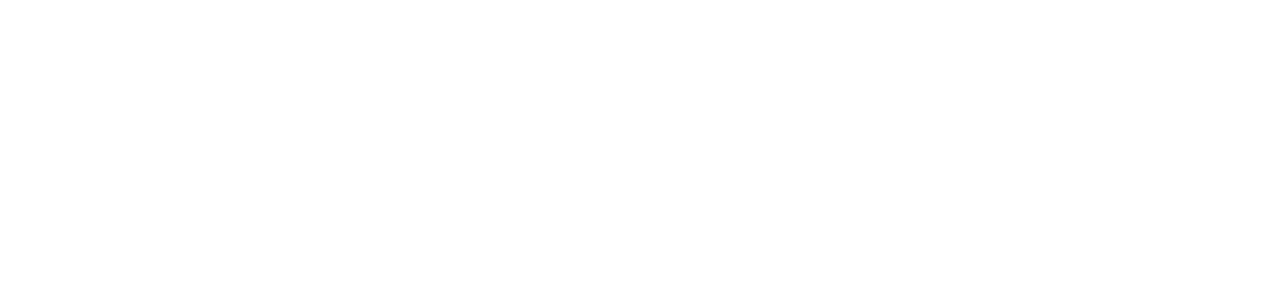
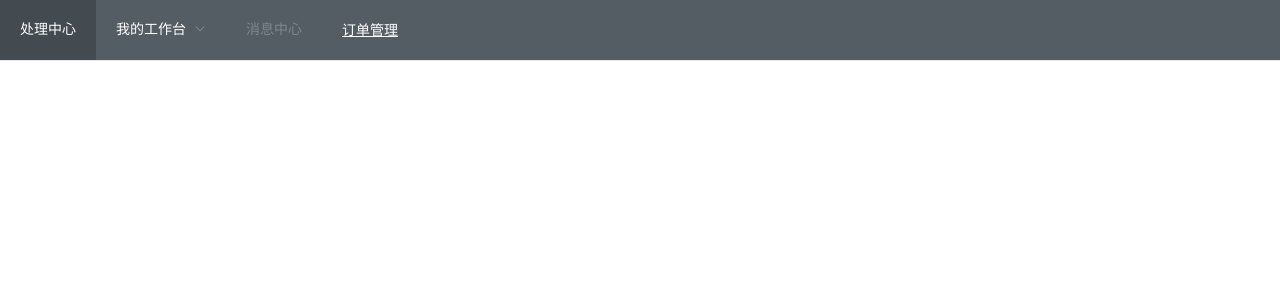
Before and after one commit to Against-violence/AgainstViolenceFE, a Vue app: page / in a window 1280 px wide. Shown: the top 300 px of the page. Built offline with nearby package versions, Linux system fonts and the light colour scheme.

Commit message:
加入demo导航条

```diff
--- a/src/App.vue
+++ b/src/App.vue
@@ -1,5 +1,6 @@
 <template>
   <div id="app">
+    <router-view />
   </div>
 </template>
 
@@ -13,5 +14,11 @@
 html, body {
   margin: 0;
   padding: 0;
+  height: 100%;
+  min-height: 100%;
+}
+#app {
+  height: 100%;
+  min-height: 100%;
 }
 </style>
--- a/src/components/Navbar/Navbar.vue
+++ b/src/components/Navbar/Navbar.vue
@@ -1,7 +1,25 @@
 <template>
-  <div>
-    Navbar
-  </div>
+    <div>
+        <el-menu :default-active="activeIndex2" class="el-menu-demo" mode="horizontal" @select="handleSelect" background-color="#545c64" text-color="#fff" active-text-color="#ffd04b">
+            <el-menu-item index="1">处理中心</el-menu-item>
+            <el-submenu index="2">
+                <template slot="title">我的工作台</template>
+                <el-menu-item index="2-1">选项1</el-menu-item>
+                <el-menu-item index="2-2">选项2</el-menu-item>
+                <el-menu-item index="2-3">选项3</el-menu-item>
+                <el-submenu index="2-4">
+                    <template slot="title">选项4</template>
+                    <el-menu-item index="2-4-1">选项1</el-menu-item>
+                    <el-menu-item index="2-4-2">选项2</el-menu-item>
+                    <el-menu-item index="2-4-3">选项3</el-menu-item>
+                </el-submenu>
+            </el-submenu>
+            <el-menu-item index="3" disabled>消息中心</el-menu-item>
+            <el-menu-item index="4">
+                <a href="https://www.ele.me" target="_blank">订单管理</a>
+            </el-menu-item>
+        </el-menu>
+    </div>
 </template>
 
 <script>
@@ -9,7 +27,7 @@
     name: "Navbar",
     data() {
         return {
-            msg: ""
+            activeIndex: '1',
         };
     }
 };
```
